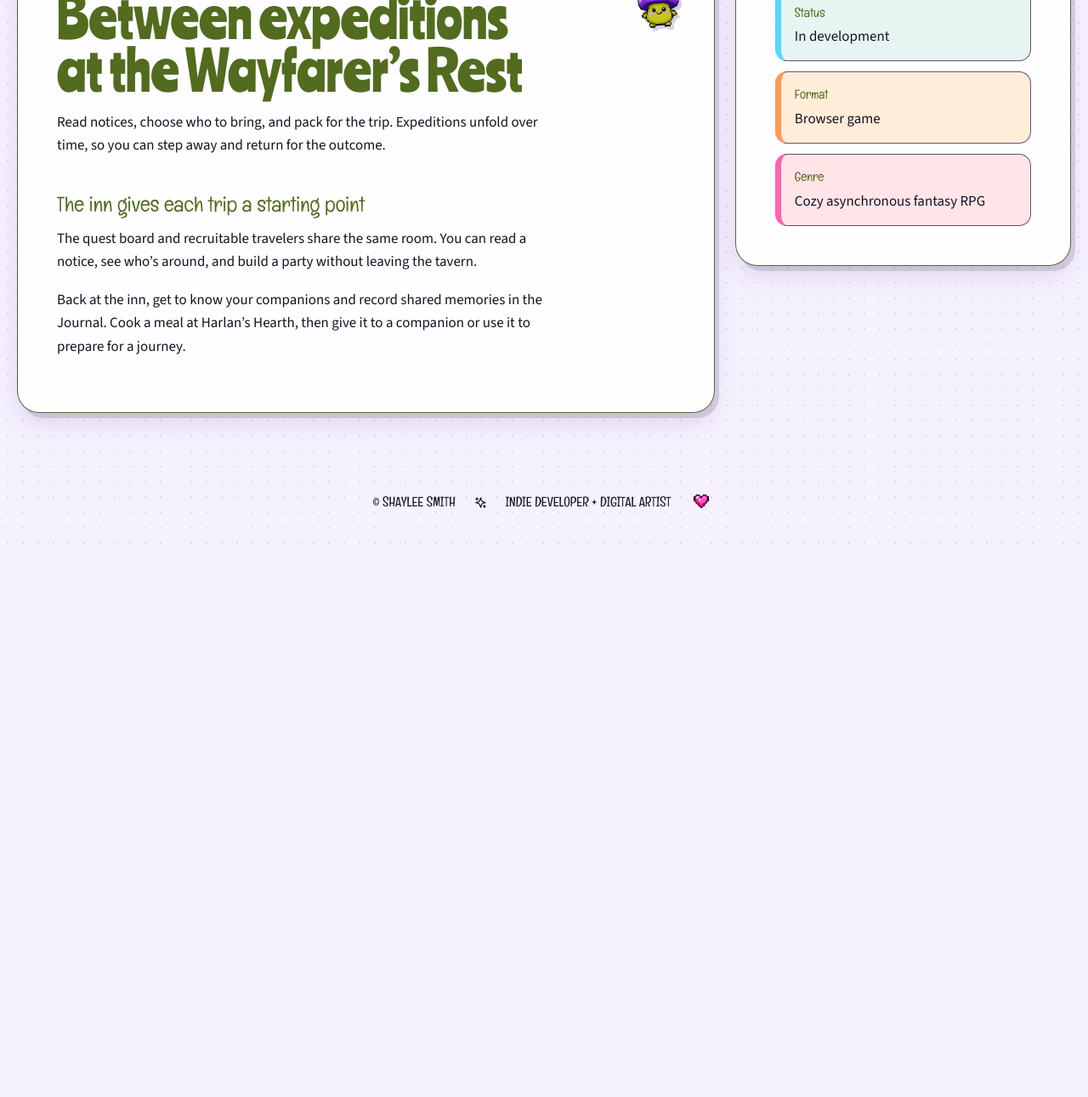
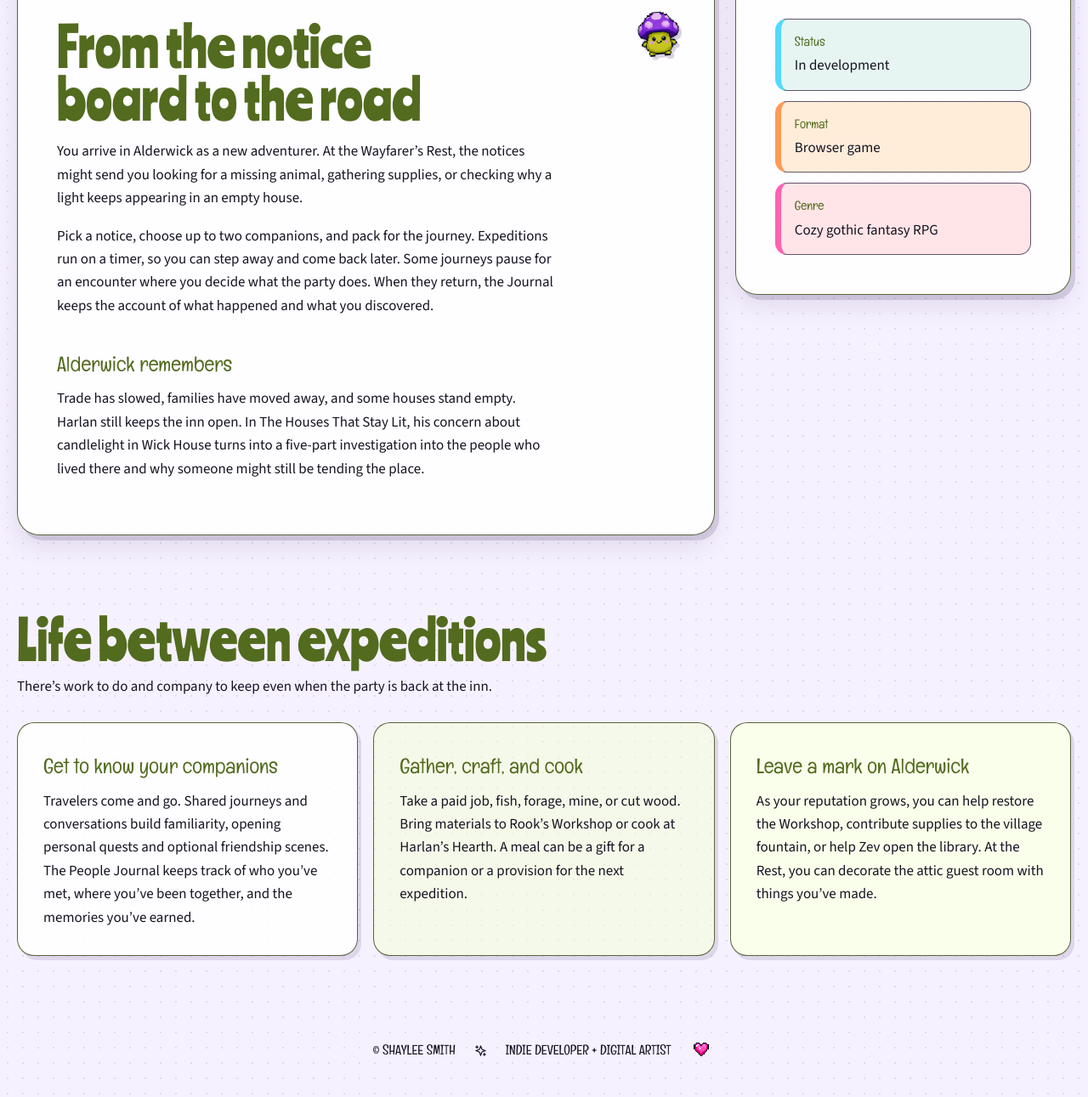
Before and after one commit to demeteraurion/shaylee-site, a plain HTML site: page projects/life-quest-rpg.html in a window 1280 px wide. Shown: the part 1332-2623 px from the top of the page at 85% size. Before the commit the page ends 1978 px from the top, so only its background shows below. Drawn offline with Linux system fonts and the light colour scheme.

Commit message:
Expand Life Quest RPG project page

```diff
--- a/projects/life-quest-rpg.html
+++ b/projects/life-quest-rpg.html
@@ -3,14 +3,14 @@
 <head>
   <meta charset="utf-8"><meta name="viewport" content="width=device-width,initial-scale=1">
   <title>Life Quest RPG | Shaylee Smith</title>
-  <meta name="description" content="An in-development cozy fantasy RPG about gathering adventurers and sending them on expeditions from the Wayfarer’s Rest.">
+  <meta name="description" content="A cozy gothic browser RPG in development. Gather companions at the Wayfarer’s Rest, send out timed expeditions, and uncover the quiet mysteries of Alderwick.">
   <meta name="robots" content="index,follow,max-image-preview:large">
   <link rel="canonical" href="https://shayleesmith.com/projects/life-quest-rpg.html">
-  <meta property="og:site_name" content="Shaylee Smith Studio"><meta property="og:title" content="Life Quest RPG | Cozy Fantasy RPG"><meta property="og:description" content="An in-development cozy fantasy RPG about gathering adventurers and sending them on expeditions from the Wayfarer’s Rest."><meta property="og:image" content="https://shayleesmith.com/images/life-quest-banner.jpg"><meta property="og:image:alt" content="Life Quest RPG title over a lantern-lit inn and valley at dusk"><meta property="og:url" content="https://shayleesmith.com/projects/life-quest-rpg.html"><meta property="og:type" content="website"><meta property="og:locale" content="en_US">
-  <meta name="twitter:card" content="summary_large_image"><meta name="twitter:title" content="Life Quest RPG | Cozy Fantasy RPG"><meta name="twitter:description" content="An in-development cozy fantasy RPG about gathering adventurers and sending them on expeditions from the Wayfarer’s Rest."><meta name="twitter:image" content="https://shayleesmith.com/images/life-quest-banner.jpg"><meta name="twitter:image:alt" content="Life Quest RPG title over a lantern-lit inn and valley at dusk">
+  <meta property="og:site_name" content="Shaylee Smith Studio"><meta property="og:title" content="Life Quest RPG | Cozy Fantasy RPG"><meta property="og:description" content="A cozy gothic browser RPG in development. Gather companions at the Wayfarer’s Rest, send out timed expeditions, and uncover the quiet mysteries of Alderwick."><meta property="og:image" content="https://shayleesmith.com/images/life-quest-banner.jpg"><meta property="og:image:alt" content="Life Quest RPG title over a lantern-lit inn and valley at dusk"><meta property="og:url" content="https://shayleesmith.com/projects/life-quest-rpg.html"><meta property="og:type" content="website"><meta property="og:locale" content="en_US">
+  <meta name="twitter:card" content="summary_large_image"><meta name="twitter:title" content="Life Quest RPG | Cozy Fantasy RPG"><meta name="twitter:description" content="A cozy gothic browser RPG in development. Gather companions at the Wayfarer’s Rest, send out timed expeditions, and uncover the quiet mysteries of Alderwick."><meta name="twitter:image" content="https://shayleesmith.com/images/life-quest-banner.jpg"><meta name="twitter:image:alt" content="Life Quest RPG title over a lantern-lit inn and valley at dusk">
   <link rel="icon" href="../favicon.ico">
   <script async src="https://www.googletagmanager.com/gtag/js?id=G-C715D5HQ28"></script><script>window.dataLayer=window.dataLayer||[];function gtag(){dataLayer.push(arguments);}gtag('js',new Date());gtag('config','G-C715D5HQ28');</script>
-  <script type="application/ld+json">{"@context":"https://schema.org","@type":"VideoGame","@id":"https://shayleesmith.com/projects/life-quest-rpg.html#game","name":"Life Quest RPG","url":"https://shayleesmith.com/projects/life-quest-rpg.html","description":"An in-development cozy fantasy RPG about gathering adventurers and sending them on expeditions from the Wayfarer’s Rest.","image":"https://shayleesmith.com/images/life-quest-banner.jpg","genre":["Cozy fantasy","Asynchronous role-playing"],"gamePlatform":"Web browser","playMode":"SinglePlayer","inLanguage":"en-US","author":{"@id":"https://shayleesmith.com/#person"}}</script>
+  <script type="application/ld+json">{"@context":"https://schema.org","@type":"VideoGame","@id":"https://shayleesmith.com/projects/life-quest-rpg.html#game","name":"Life Quest RPG","url":"https://shayleesmith.com/projects/life-quest-rpg.html","description":"A cozy gothic browser RPG in development. Gather companions at the Wayfarer’s Rest, send out timed expeditions, and uncover the quiet mysteries of Alderwick.","image":"https://shayleesmith.com/images/life-quest-banner.jpg","genre":["Cozy fantasy","Asynchronous role-playing"],"gamePlatform":"Web browser","playMode":"SinglePlayer","inLanguage":"en-US","author":{"@id":"https://shayleesmith.com/#person"}}</script>
   <link rel="stylesheet" href="project.css">
 </head>
 <body><svg class="svg-sprite" aria-hidden="true"><symbol id="icon-sparkles" viewBox="0 0 24 24"><path d="m12 3-1.8 5.2a3 3 0 0 1-2 2L3 12l5.2 1.8a3 3 0 0 1 2 2L12 21l1.8-5.2a3 3 0 0 1 2-2L21 12l-5.2-1.8a3 3 0 0 1-2-2Z"/><path d="M5 3v4M3 5h4M19 17v4M17 19h4"/></symbol></svg><a class="skip-link" href="#main-content">Skip to main content</a><header class="topbar"><nav class="wrap nav" aria-label="Primary navigation"><a class="brand" href="../" aria-label="Shaylee Smith home"><svg class="brand-star" aria-hidden="true"><use href="#icon-sparkles"></use></svg><span>Shaylee Smith</span></a><div class="nav-links"><a href="../#work" data-index="01">Work</a><a href="../#about" data-index="02">About</a><a href="../#shop" data-index="03">Shop</a><a href="../#contact" data-index="04">Contact</a></div></nav></header><main id="main-content">
@@ -20,7 +20,7 @@
       <div>
         <p class="eyebrow">In development // cozy fantasy RPG</p>
         <h1>Life Quest RPG</h1>
-        <p class="lede">Gather adventurers at the Wayfarer’s Rest, prepare them for expeditions, and come back later to see what they found.</p>
+        <p class="lede">Make a home at the Wayfarer’s Rest, gather a party for timed expeditions, and get to know a quiet crossroads town where the past has a way of turning up again.</p>
         <p>The game is in development and is currently unavailable to play publicly.</p>
         <div class="actions"><a class="btn" href="../#work">All projects</a></div>
       </div>
@@ -32,11 +32,11 @@
       <article class="window copy">
         <div class="bar">expedition_notes.txt</div>
         <div class="content">
-          <h2>Between expeditions at the Wayfarer’s Rest</h2>
-          <p>Read notices, choose who to bring, and pack for the trip. Expeditions unfold over time, so you can step away and return for the outcome.</p>
-          <h3>The inn gives each trip a starting point</h3>
-          <p>The quest board and recruitable travelers share the same room. You can read a notice, see who’s around, and build a party without leaving the tavern.</p>
-          <p>Back at the inn, get to know your companions and record shared memories in the Journal. Cook a meal at Harlan’s Hearth, then give it to a companion or use it to prepare for a journey.</p>
+          <h2>From the notice board to the road</h2>
+          <p>You arrive in Alderwick as a new adventurer. At the Wayfarer’s Rest, the notices might send you looking for a missing animal, gathering supplies, or checking why a light keeps appearing in an empty house.</p>
+          <p>Pick a notice, choose up to two companions, and pack for the journey. Expeditions run on a timer, so you can step away and come back later. Some journeys pause for an encounter where you decide what the party does. When they return, the Journal keeps the account of what happened and what you discovered.</p>
+          <h3>Alderwick remembers</h3>
+          <p>Trade has slowed, families have moved away, and some houses stand empty. Harlan still keeps the inn open. In <em>The Houses That Stay Lit</em>, his concern about candlelight in Wick House turns into a five-part investigation into the people who lived there and why someone might still be tending the place.</p>
         </div>
       </article>
       <aside class="window">
@@ -45,10 +45,32 @@
           <dl class="facts">
             <div><dt>Status</dt><dd>In development</dd></div>
             <div><dt>Format</dt><dd>Browser game</dd></div>
-            <div><dt>Genre</dt><dd>Cozy asynchronous fantasy RPG</dd></div>
+            <div><dt>Genre</dt><dd>Cozy gothic fantasy RPG</dd></div>
           </dl>
         </div>
       </aside>
     </div>
   </section>
+  <section class="project-depth" aria-labelledby="life-quest-details">
+    <div class="wrap">
+      <div class="depth-heading">
+        <h2 id="life-quest-details">Life between expeditions</h2>
+        <p>There’s work to do and company to keep even when the party is back at the inn.</p>
+      </div>
+      <div class="detail-grid">
+        <article class="detail-card">
+          <h3>Get to know your companions</h3>
+          <p>Travelers come and go. Shared journeys and conversations build familiarity, opening personal quests and optional friendship scenes. The People Journal keeps track of who you’ve met, where you’ve been together, and the memories you’ve earned.</p>
+        </article>
+        <article class="detail-card">
+          <h3>Gather, craft, and cook</h3>
+          <p>Take a paid job, fish, forage, mine, or cut wood. Bring materials to Rook’s Workshop or cook at Harlan’s Hearth. A meal can be a gift for a companion or a provision for the next expedition.</p>
+        </article>
+        <article class="detail-card">
+          <h3>Leave a mark on Alderwick</h3>
+          <p>As your reputation grows, you can help restore the Workshop, contribute supplies to the village fountain, or help Zev open the library. At the Rest, you can decorate the attic guest room with things you’ve made.</p>
+        </article>
+      </div>
+    </div>
+  </section>
 </main><footer class="site-footer section-shell"><span>&copy; Shaylee Smith</span><svg aria-hidden="true"><use href="#icon-sparkles"></use></svg><span>Indie developer + digital artist</span><span class="sprite sticker-heart footer-heart" aria-hidden="true"></span></footer><script src="../site.js" defer></script></body></html>
```
